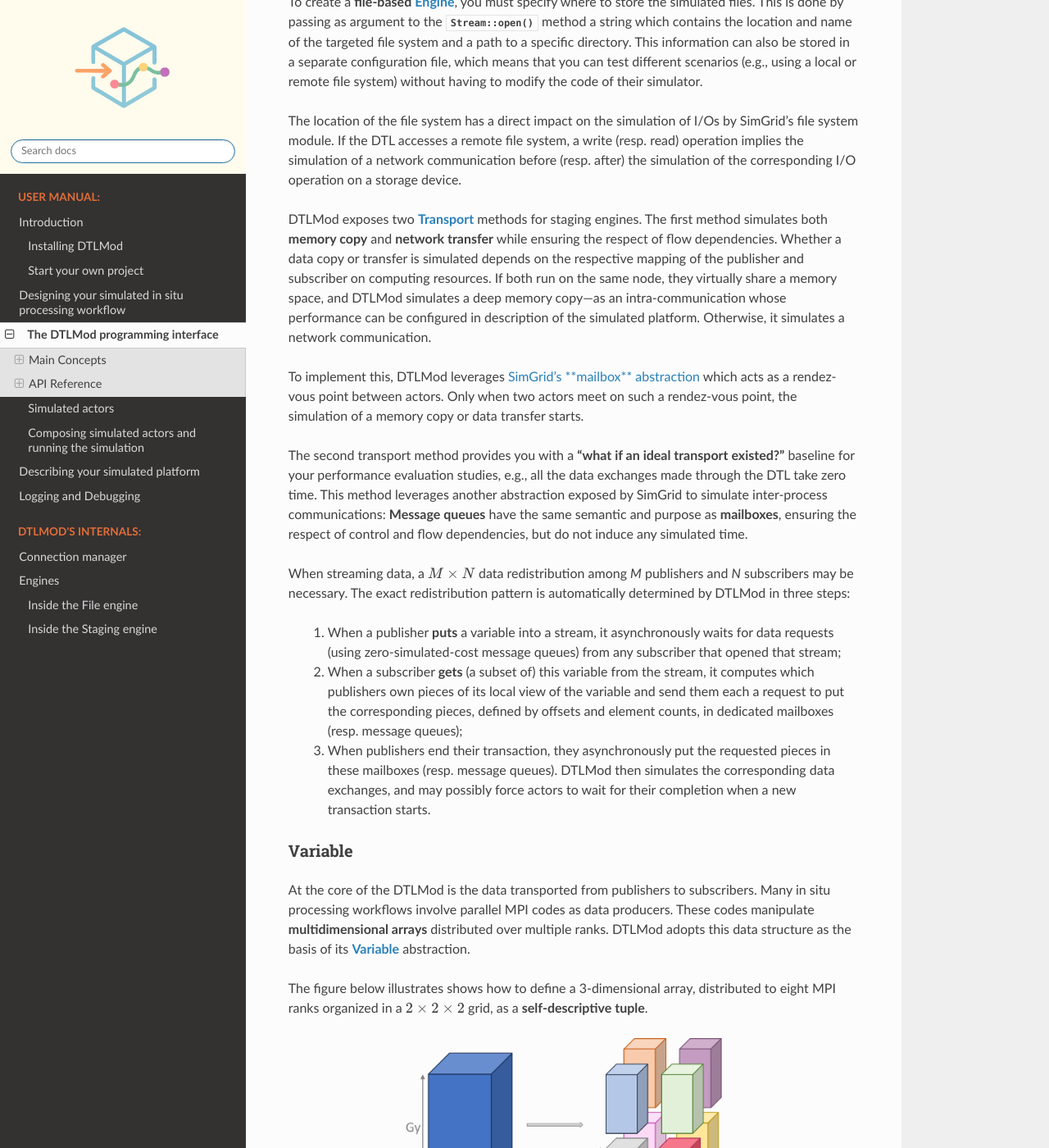
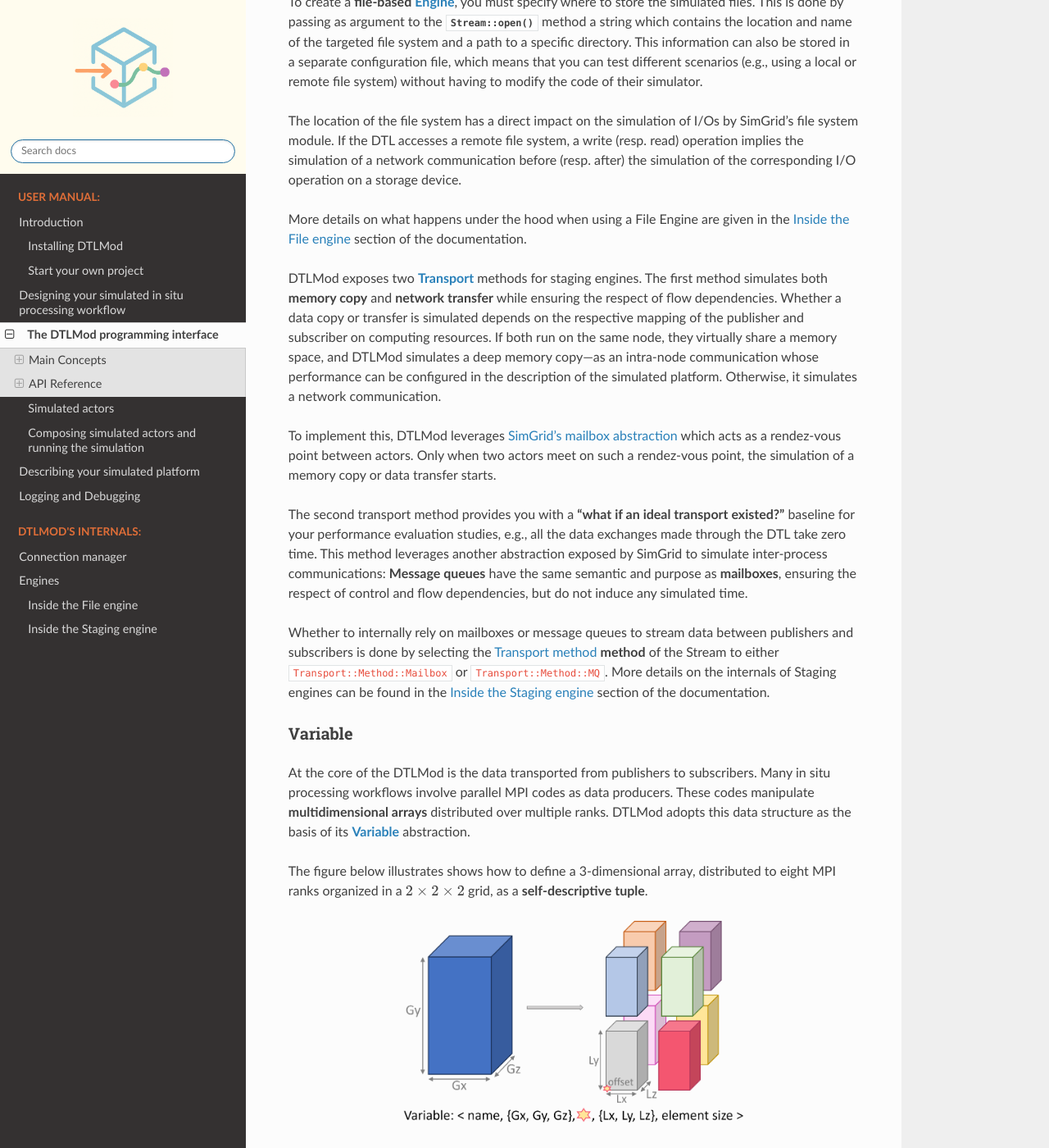
Before and after one commit to simgrid/DTLMod, a Sphinx documentation site: the page built from doc/source/app_API.rst, in a window 1280 px wide and 1400 px high, scrolled down 1935 px. Shown: the whole window at 82% size. Built offline with Sphinx 7.4.7 and the Read the Docs theme 3.1.0, drawn with Linux system fonts in a browser that asks for light colours.

Commit message:
doc reorg

```diff
--- a/doc/source/app_API.rst
+++ b/doc/source/app_API.rst
@@ -105,14 +105,17 @@ The location of the file system has a direct impact on the simulation of I/Os by
 DTL accesses a remote file system, a write (resp. read) operation implies the simulation of a network communication
 before (resp. after) the simulation of the corresponding I/O operation on a storage device.
 
+More details on what happens under the hood when using a File Engine are given in the
+:ref:`Inside_file_engine` section of the documentation.
+
 DTLMod exposes two |Concept_Transport|_ methods for staging engines. The first method simulates both **memory copy**
 and **network transfer** while ensuring the respect of flow dependencies. Whether a data copy or transfer is simulated
 depends on the respective mapping of the publisher and subscriber on computing resources. If both run on the same node,
-they virtually share a memory space, and DTLMod simulates a deep memory copy---as an intra-communication whose
-performance can be configured in description of the simulated platform. Otherwise, it simulates a network
+they virtually share a memory space, and DTLMod simulates a deep memory copy---as an intra-node communication whose
+performance can be configured in the description of the simulated platform. Otherwise, it simulates a network
 communication.
 
-To implement this, DTLMod leverages `SimGrid's **mailbox** abstraction
+To implement this, DTLMod leverages `SimGrid's mailbox abstraction
 <https://simgrid.org/doc/latest/app_s4u.html#mailboxes>`_ which acts as a rendez-vous point between actors. Only when
 two actors meet on such a rendez-vous point, the simulation of a memory copy or data transfer starts.
 
@@ -121,17 +124,11 @@ evaluation studies, e.g., all the data exchanges made through the DTL take zero
 abstraction exposed by SimGrid to simulate inter-process communications: **Message queues** have the same semantic and
 purpose as **mailboxes**, ensuring the respect of control and flow dependencies, but do not induce any simulated time.
 
-When streaming data, a :math:`M \times N` data redistribution among *M* publishers and *N* subscribers may be
-necessary. The exact redistribution pattern is automatically determined by DTLMod in three steps:
+Whether to internally rely on mailboxes or message queues to stream data between publishers and subscribers is done by
+selecting the :ref:`Concept_Transport` **method** of the Stream to either ``Transport::Method::Mailbox`` or
+``Transport::Method::MQ``. More details on the internals of Staging engines can be found in the
+:ref:`Inside_staging_engine` section of the documentation.
 
-  1. When a publisher **puts** a variable into a stream, it asynchronously waits for data requests (using
-     zero-simulated-cost message queues) from any subscriber that opened that stream;
-  2. When a subscriber **gets** (a subset of) this variable from the stream, it computes which publishers own pieces
-     of its local view of the variable and send them each a request to put the corresponding pieces, defined by offsets
-     and element counts, in dedicated mailboxes (resp. message queues);
-  3. When publishers end their transaction, they asynchronously put the requested pieces in these mailboxes (resp.
-     message queues). DTLMod then simulates the corresponding data exchanges, and may possibly force actors to wait for
-     their completion when a new transaction starts.
 
 .. |Concept_Variable| replace:: **Variable**
 .. _Concept_Variable:
```
Also changed, not shown: doc/source/Inside_Staging_engine.rst (+16 -1 lines).
